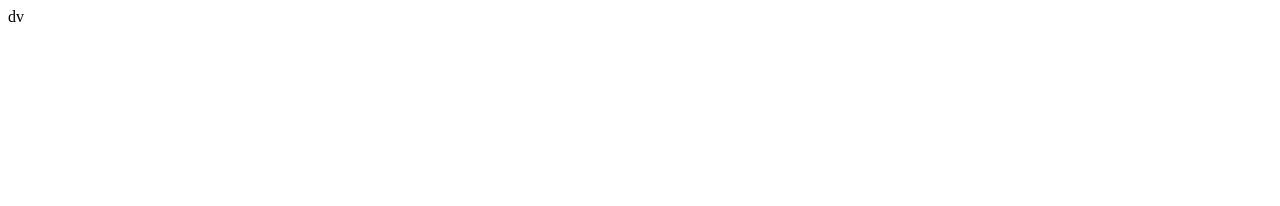
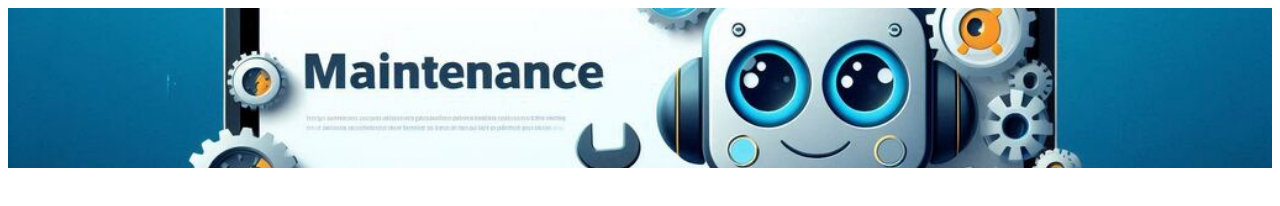
Before and after one commit to vitoriveone/dvn-web, a plain HTML site: page index.html in a window 1280 px wide. Drawn offline with Linux system fonts and the light colour scheme.

Commit message:
Matención

```diff
--- /dev/null
+++ b/assets/css/main.css
@@ -0,0 +1,10 @@
+.main__background {
+    width: 100%;
+    height: auto;
+    background-image: url('../images/maintenance.png');
+    background-repeat: no-repeat;
+    background-position: center;
+    background-size: cover;
+    background-position-y: 40%;
+    padding-top: 10rem;
+}
--- a/index.html
+++ b/index.html
@@ -1,11 +1,15 @@
 <!DOCTYPE html>
-<html lang="en">
+<html lang="es">
 <head>
     <meta charset="UTF-8">
     <meta name="viewport" content="width=device-width, initial-scale=1.0">
+    <meta name="description" content="">
+    <link rel="stylesheet" href="./assets/css/main.css">
     <title>Davinet.cl</title>
 </head>
 <body>
-    dv
+    <main class="main__background">
+
+    </main>
 </body>
 </html>
```
Also changed, not shown: assets/images/maintenance.png (added).
